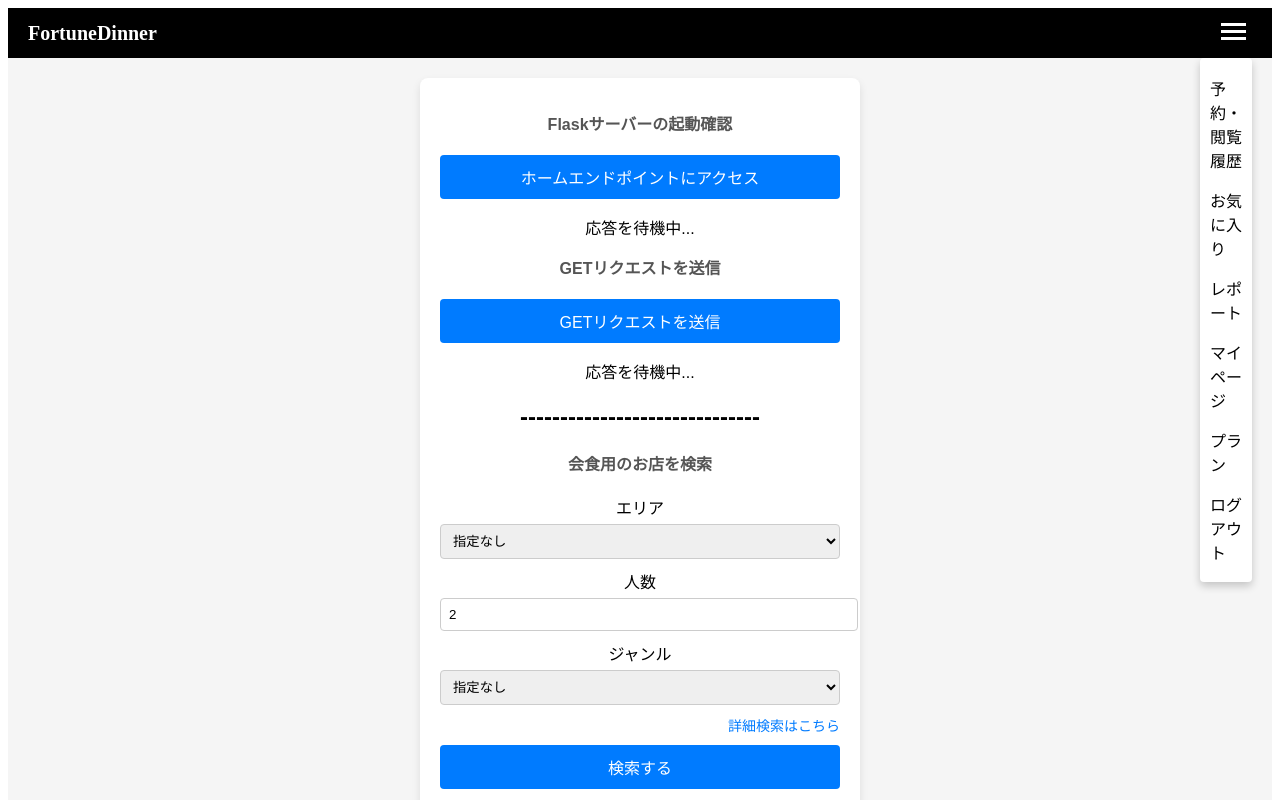
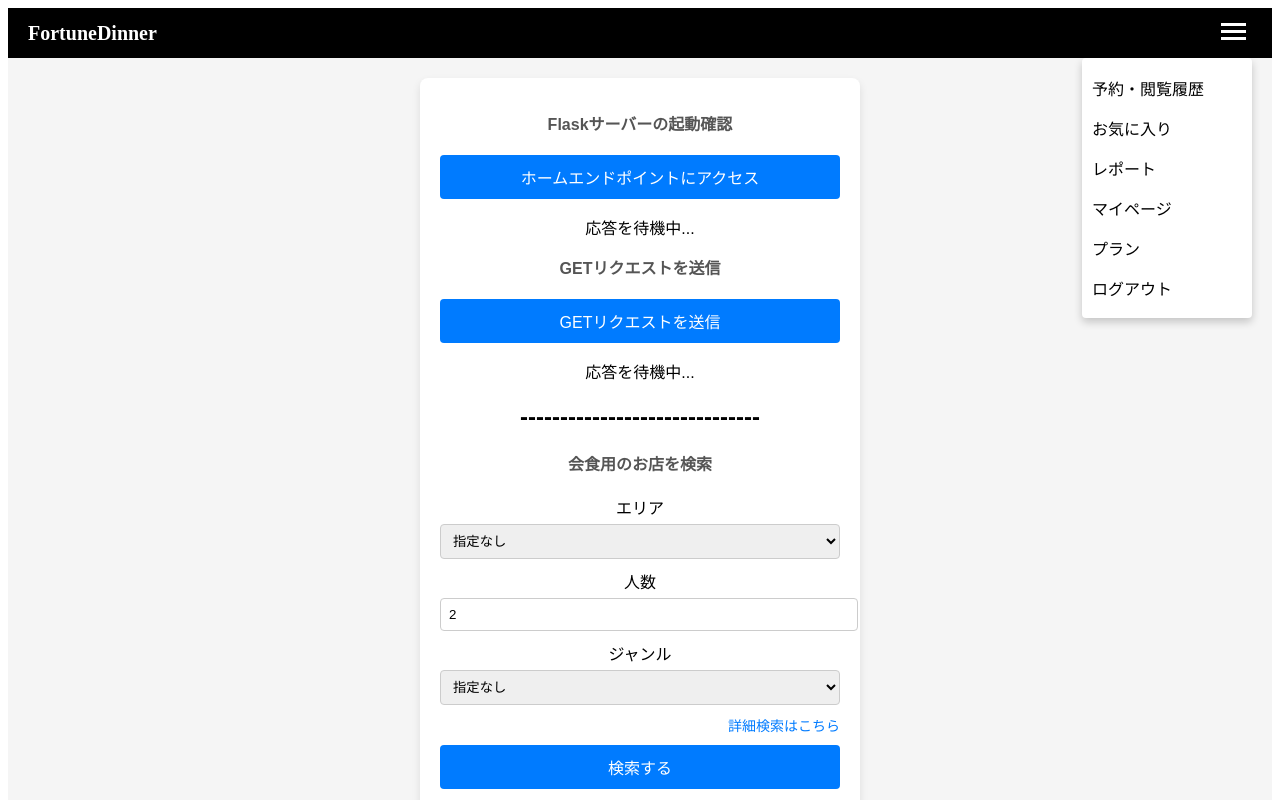
Before and after one commit to teishito/Deploy_Azure_front, a Next.js app: page / in a window 1280 px wide. Both pictures are taken after a click on the button 1233 px from the left and 31 px from the top of the page. Shown: the top 800 px of the page. Built offline with nearby package versions, Linux system fonts and the light colour scheme.

Commit message:
Update index.js

```diff
--- a/pages/index.js
+++ b/pages/index.js
@@ -197,6 +197,8 @@ export default function Home() {
               boxShadow: "0 4px 8px rgba(0, 0, 0, 0.2)",
               borderRadius: "4px",
               zIndex: 1000,
+              minWidth: "150px", // メニューの最小幅を設定
+              whiteSpace: "nowrap", // テキストの折り返しを防止
             }}
           >
             <li style={{ padding: "8px 0", cursor: "pointer" }}>予約・閲覧履歴</li>
```
Lines whose indentation alone changed are shown as unchanged.
